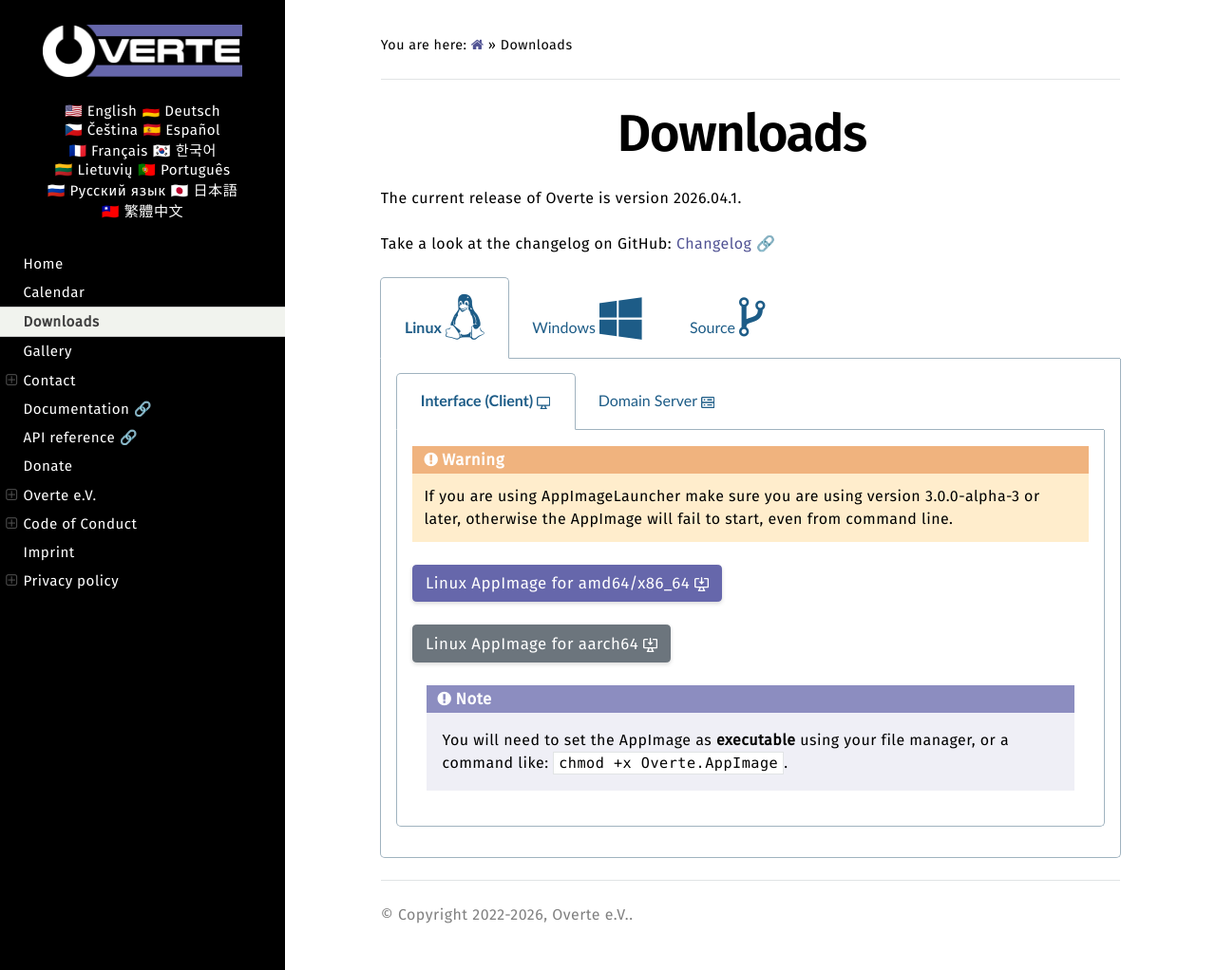
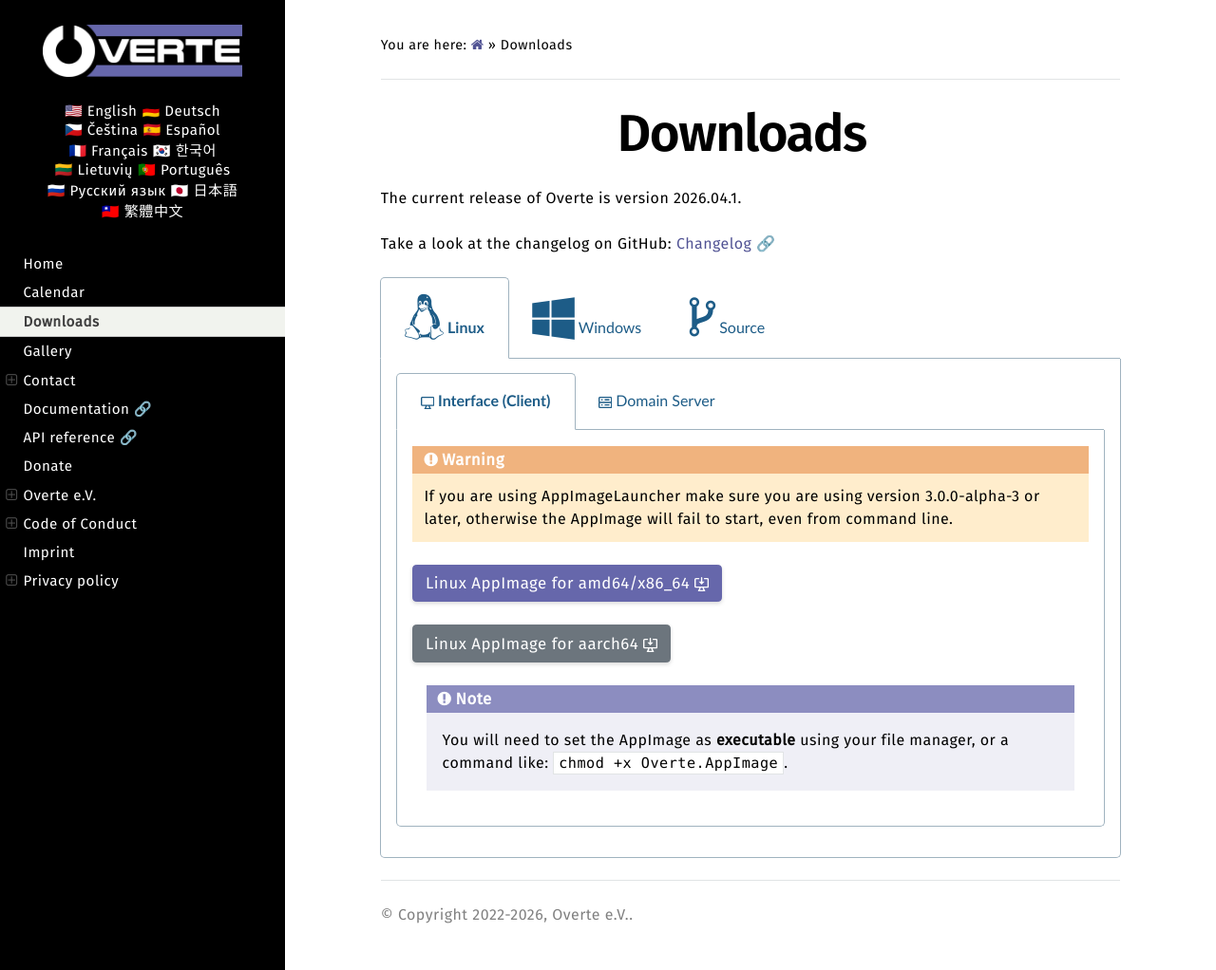
Before and after one commit to overte-org/overte-website-sphinx, a Sphinx documentation site: the page built from source/downloads.rst, in a window 1280 px wide and 1022 px high. Shown: the whole window at 95% size. Built offline with Sphinx 7.4.7 and the Read the Docs theme 3.1.0, drawn with Linux system fonts in a browser that asks for light colours.

Commit message:
Move tab icons to the front.

```diff
--- a/source/downloads.rst
+++ b/source/downloads.rst
@@ -10,11 +10,11 @@
 
 .. tabs::
 
-   .. tab:: Linux :fa:`linux;download-icon-style`
+   .. tab:: :fa:`linux;download-icon-style` Linux
 
         .. tabs::
 
-            .. tab:: Interface (Client) :octicon:`device-desktop;0.9em;`
+            .. tab:: :octicon:`device-desktop;0.9em;` Interface (Client)
 
                 .. warning::
 
@@ -37,14 +37,14 @@
                     You will need to set the AppImage as **executable** using your file manager,
                     or a command like: :bash:`chmod +x Overte.AppImage`.
 
-            .. tab:: Domain Server :octicon:`server;0.9em;`
+            .. tab:: :octicon:`server;0.9em;` Domain Server
 
                 Select the appropriate package for your distribution and architecture from `public.overte.org 🔗 <https://public.overte.org/index.html#build/overte/release/2026.04.1/>`_.
 
                 There are also Docker images available on `hub.docker.com 🔗 <https://hub.docker.com/r/overte/overte-server/tags>`_. These images are still new, so please report any issues you run into on our `GitHub issue tracker 🔗 <https://github.com/overte-org/overte/issues>`_.
 
 
-   .. tab:: Windows :fa:`windows;download-icon-style`
+   .. tab:: :fa:`windows;download-icon-style` Windows
 
         .. card::
 
@@ -64,7 +64,7 @@
                 To run it anyway click on "**More info**" and then "**Run anyway**".
 
 
-   .. tab:: Source :fa:`code-fork;download-icon-style`
+   .. tab:: :fa:`code-fork;download-icon-style` Source
 
         .. card::
 
```
